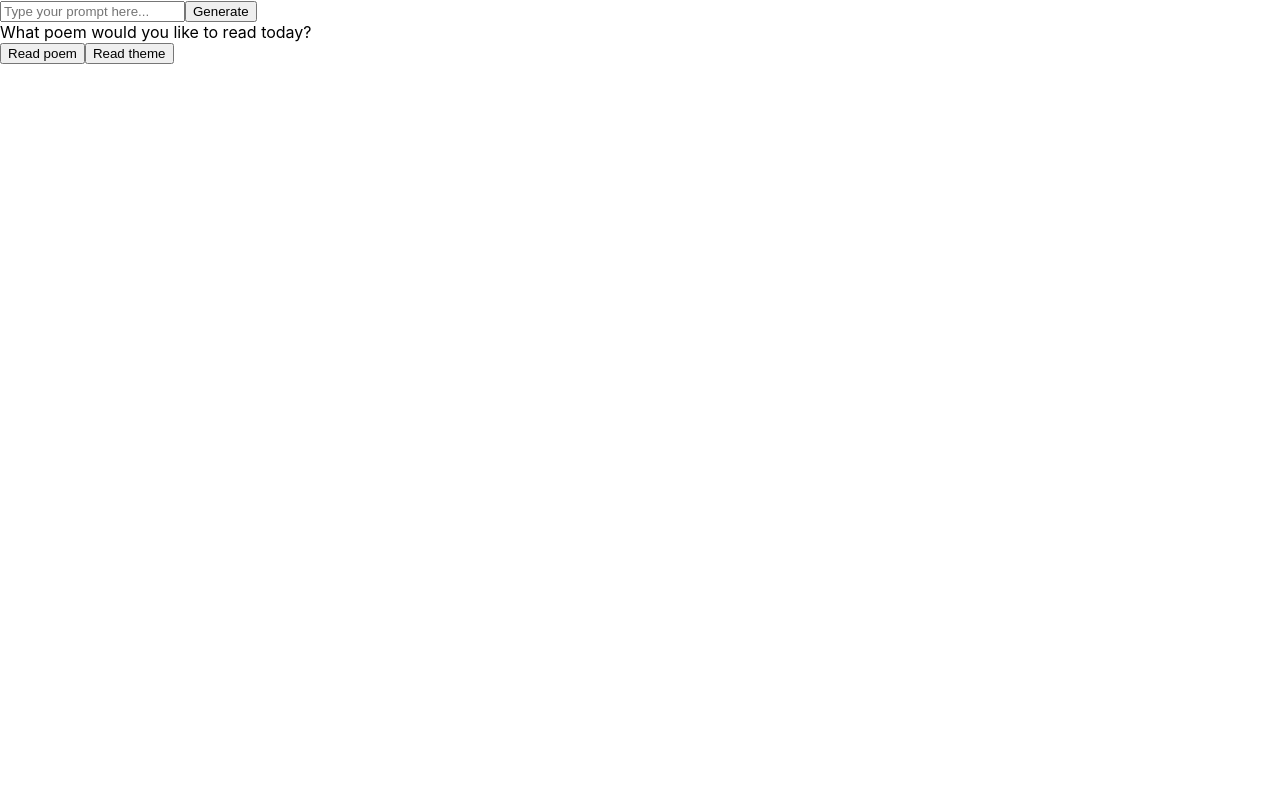
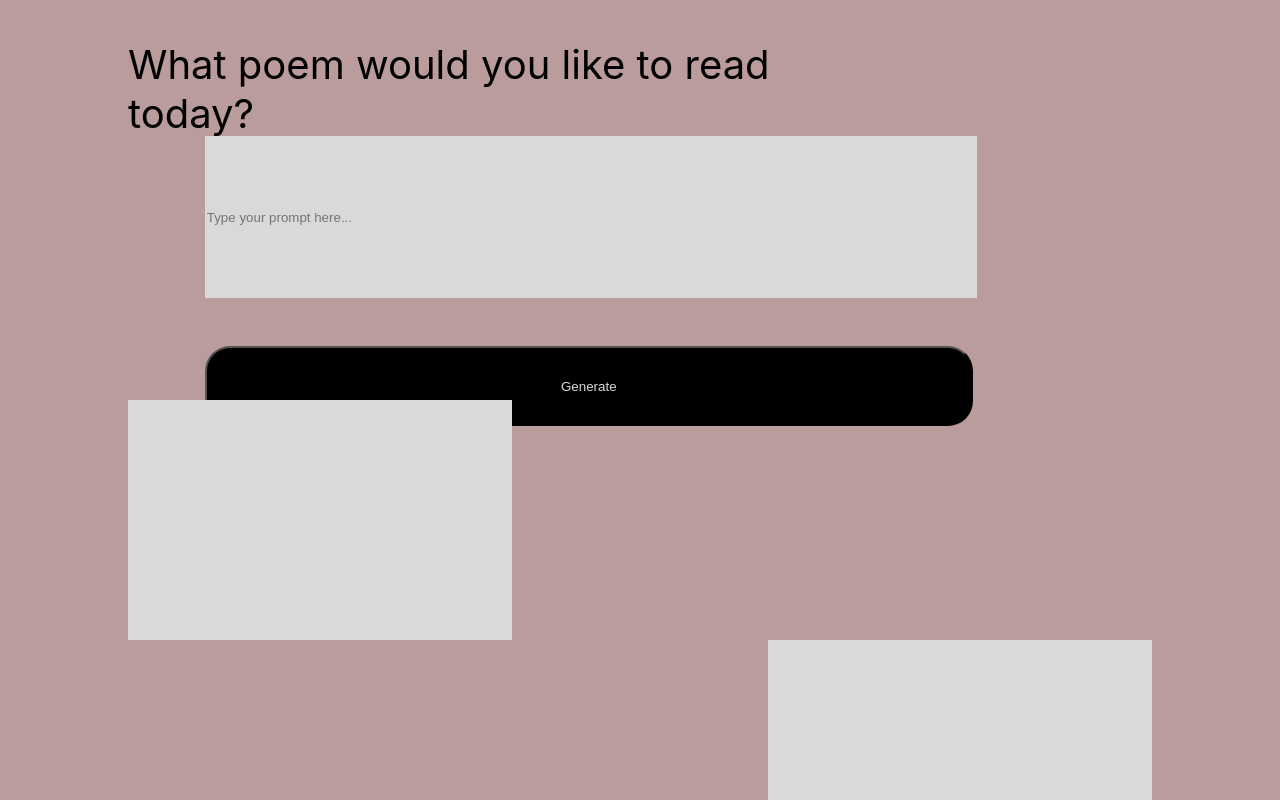
Before and after one commit to andrew-smalls/poem-generator, a React (Create React App) app: page / in a window 1280 px wide. Shown: the top 800 px of the page. Built offline with nearby package versions, Linux system fonts and the light colour scheme.

Commit message:
Disgusting styling

```diff
--- a/src/App.css
+++ b/src/App.css
@@ -1,38 +1,5 @@
 .App {
-  text-align: center;
+    width: 100vw;
+    height: 100vh;
+    background: #BA9C9C;
 }
-
-.App-logo {
-  height: 40vmin;
-  pointer-events: none;
-}
-
-@media (prefers-reduced-motion: no-preference) {
-  .App-logo {
-    animation: App-logo-spin infinite 20s linear;
-  }
-}
-
-.App-header {
-  background-color: #282c34;
-  min-height: 100vh;
-  display: flex;
-  flex-direction: column;
-  align-items: center;
-  justify-content: center;
-  font-size: calc(10px + 2vmin);
-  color: white;
-}
-
-.App-link {
-  color: #61dafb;
-}
-
-@keyframes App-logo-spin {
-  from {
-    transform: rotate(0deg);
-  }
-  to {
-    transform: rotate(360deg);
-  }
-}
--- a/src/App.js
+++ b/src/App.js
@@ -1,10 +1,10 @@
-import './App.css';
 import {useState} from "react";
-import {InputForm} from "./InputForm.tsx";
-import {PageContent} from "./PageContent.tsx";
+import {InputForm} from "./InputForm/InputForm.tsx";
+import {PageContent} from "./PageContent/PageContent.tsx";
 import {PageActions} from "./PageActions.tsx";
+import "./App.css";
 
-function App() {
+function App () {
 
     const [theme, setTheme] = useState("");
     const [poem, setPoem] = useState("");
@@ -12,12 +12,14 @@ function App() {
 
     return (
         <>
+            <div className="App">
             <Background >
                 <InputForm setTheme={setTheme} setPoem={setPoem} setImageURL={setImageURL}/>
                 <PageContent theme={theme} poem={poem} imageURL={imageURL}>
                     <PageActions />
                 </PageContent>
             </Background>
+                </div>
         </>
     );
 }
--- /dev/null
+++ b/src/InputForm/InputForm.css
@@ -0,0 +1,56 @@
+.headerMessage {
+    position: relative;
+    width: 60vw;
+    height: 10vh;
+    top: 5%;
+    right: 10%;
+    left: 10%;
+
+    border: 5px;
+
+    font-family: 'Inter';
+    font-style: normal;
+    font-weight: 400;
+    font-size: 40px;
+
+    color: #000000;
+}
+
+.inputForm {
+
+    position: relative;
+    width: 60vw;
+    height: 40vh;
+    top: 5%;
+    right: 10%;
+    left: 10%;
+
+    border: 5px;
+}
+
+.inputForm .inputPrompt {
+    position: relative;
+    width: 60vw;
+    height: 20vh;
+    top: 5%;
+    right: 10%;
+    left: 10%;
+
+    background: #D9D9D9;
+
+    border: 5px;
+}
+
+.inputForm .generateButton {
+    position: relative;
+    width: 60vw;
+    height: 10vh;
+    top: 20%;
+    right: 10%;
+    left: 10%;
+
+    background: #000000;
+    border-radius: 25px;
+
+    color: #D9D9D9;
+}
--- a/src/InputForm.tsx
+++ b/src/InputForm/InputForm.tsx
@@ -1,4 +1,6 @@
 import {useState} from "react";
+import "./InputForm.css";
+import * as React from "react";
 
 export type InputFormProps = {
     setTheme:(string) => void;
@@ -19,8 +21,13 @@ export function InputForm({setTheme, setPoem, setImageURL}: InputFormProps) {
         setPrompt(event.target.value);
     }
 
-    return <form>
+    return <>
+    <div className={"headerMessage"}>
+        What poem would you like to read today?
+    </div>
+    <form className={"inputForm"}>
         <input type="text" placeholder="Type your prompt here..." onChange={handleChange} className={"inputPrompt"}/>
         <input type="submit" value="Generate" onClick={handleSubmit} className={"generateButton"}/>
     </form>
+    </>;
 }
--- a/src/PageContent.tsx
+++ /dev/null
@@ -1,18 +0,0 @@
-import * as React from "react";
-
-export type PageContentProps = {
-    children: React.ReactChildren;
-    poem: string;
-    theme: string;
-    imageURL: string;
-}
-
-export function PageContent({children, poem, theme, imageURL} : PageContentProps) {
-    return <>
-        <div className={"headerMessage"}>What poem would you like to read today?</div>
-        <div>{poem}</div>
-        <div>{imageURL}</div>
-        <div>{theme}</div>
-        {children}
-    </>;
-}
--- /dev/null
+++ b/src/PageContent/PageContent.css
@@ -0,0 +1,78 @@
+
+
+.poemContainer {
+    position: relative;
+    width: 30vw;
+    height: 30vh;
+    /*top: 30%;*/
+    left: 10%;
+
+    background: #D9D9D9;
+}
+
+.poemContainer .poemContent {
+    position: relative;
+    width: 25vw;
+    height: 25vh;
+
+    font-family: 'Inter';
+    font-style: normal;
+    font-weight: 400;
+    line-height: 6px;
+
+    color: #000000;
+}
+
+.imageContainer {
+    position: relative;
+    width: 30vw;
+    height: 30vh;
+    /*top: 30%;*/
+    left: 60%;
+
+    background: #D9D9D9;
+}
+
+.imageContainer .imageContent{
+    position: absolute;
+    width: 15px;
+    height: 6px;
+    left: 130px;
+    top: 110px;
+
+    font-family: 'Inter';
+    font-style: normal;
+    font-weight: 400;
+    font-size: 5px;
+    line-height: 6px;
+    /* identical to box height */
+
+
+    color: #000000;
+}
+
+.themeContainer {
+
+    position: relative;
+    width: 30vw;
+    height: 10vh;
+    top: 50%;
+    right: 10%;
+
+}
+
+.themeContainer .themeContent {
+    position: absolute;
+    width: 47px;
+    height: 10.67px;
+    left: 113px;
+    top: 192.78px;
+
+    font-family: 'Inter';
+    font-style: normal;
+    font-weight: 400;
+    font-size: 5px;
+    line-height: 6px;
+
+    color: #000000;
+}
--- /dev/null
+++ b/src/PageContent/PageContent.tsx
@@ -0,0 +1,31 @@
+import * as React from "react";
+import "./PageContent.css";
+
+export type PageContentProps = {
+    children: React.ReactChildren;
+    poem: string;
+    theme: string;
+    imageURL: string;
+}
+
+export function PageContent({children, poem, theme, imageURL} : PageContentProps) {
+    return <>
+
+        <div className={"poemContainer"}>
+            <div className={"poemContent"}>
+                {poem}
+            </div>
+        </div>
+        <div className={"imageContainer"}>
+            <div className={"imageContent"}>
+                {imageURL}
+            </div>
+        </div>
+        <div className={"themeContainer"}>
+            <div className={"themeContent"}>
+                {theme}
+            </div>
+        </div>
+        {children}
+    </>;
+}
```
